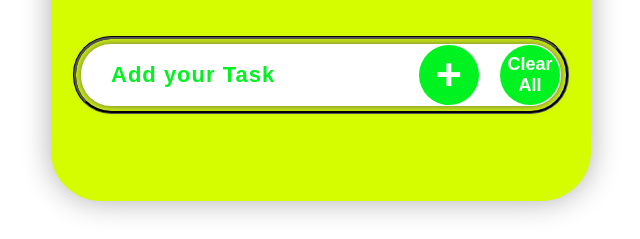
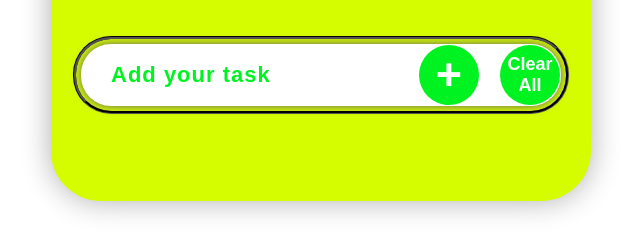
Before and after one commit to prottoydeep/TO-DO-List, a plain HTML site: page index.html in a window 1280 px wide. Shown: the part 240-479 px from the top of the page, 319-959 px from the left. Drawn offline with Linux system fonts and the light colour scheme.

Commit message:
Update index.html

```diff
--- a/index.html
+++ b/index.html
@@ -12,7 +12,7 @@
             <h2>To-Do List<img src="icon.png"></h2>
 
             <div class="row">
-                <input type="text" name="" id="input-box" placeholder="Add your Task" style="font-size: 22px;">
+                <input type="text" name="" id="input-box" placeholder="Add your task" style="font-size: 22px;">
 
                 <button class="round-button" onclick="addTask()"><span class="plus-icon">+</span></button>
                 <button class="round-button clear-button" onclick="clearAllTasks()">Clear All</button>
```
